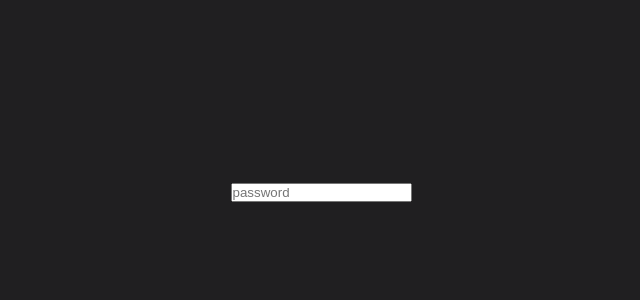
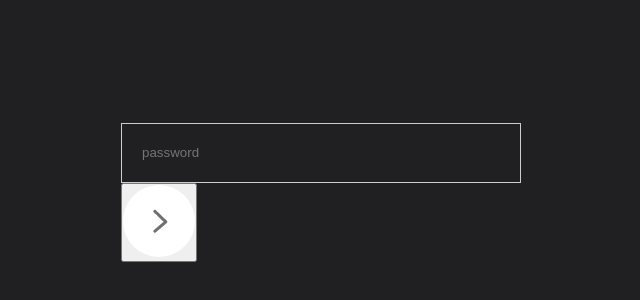
Before and after one commit to Mazharrais/Password-Strength, a plain HTML site: page index.html in a window 1280 px wide. Shown: the part 208-508 px from the top of the page, without its empty margins (319-959 px from the left). Drawn offline with Linux system fonts and the light colour scheme.

Commit message:
add code

```diff
--- a/index.html
+++ b/index.html
@@ -10,7 +10,7 @@
    <div class="container">
     <div class="input-box">
     <input type="password" id="password" placeholder="password">
-
+     <button type="submit"><img src="images/arrow.png"></button>
 
     </div>
    </div>
--- a/style.css
+++ b/style.css
@@ -13,3 +13,17 @@
     justify-content: center;
 
 }
+.input-box{
+    width: 400px;
+    max-width: 90%;
+    position: relative;
+}
+.input-box input{
+    width: 100%;
+    height: 60px;
+    padding: 0 20px;
+    border: 1px solid #ccc;
+    outline: none;
+    color: #fff;
+    background: transparent;
+}
```
Also changed, not shown: images/arrow.png (added).
